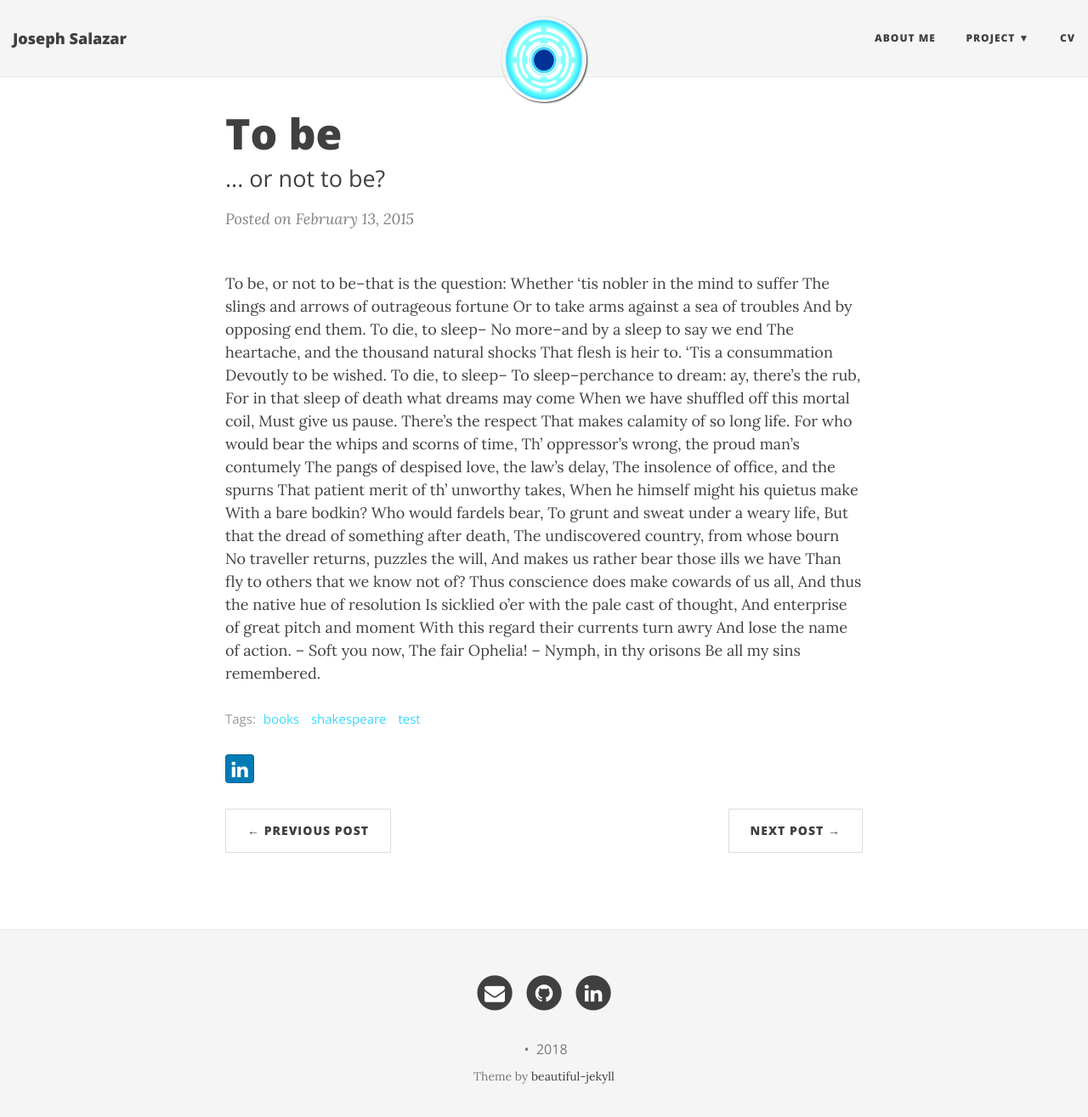
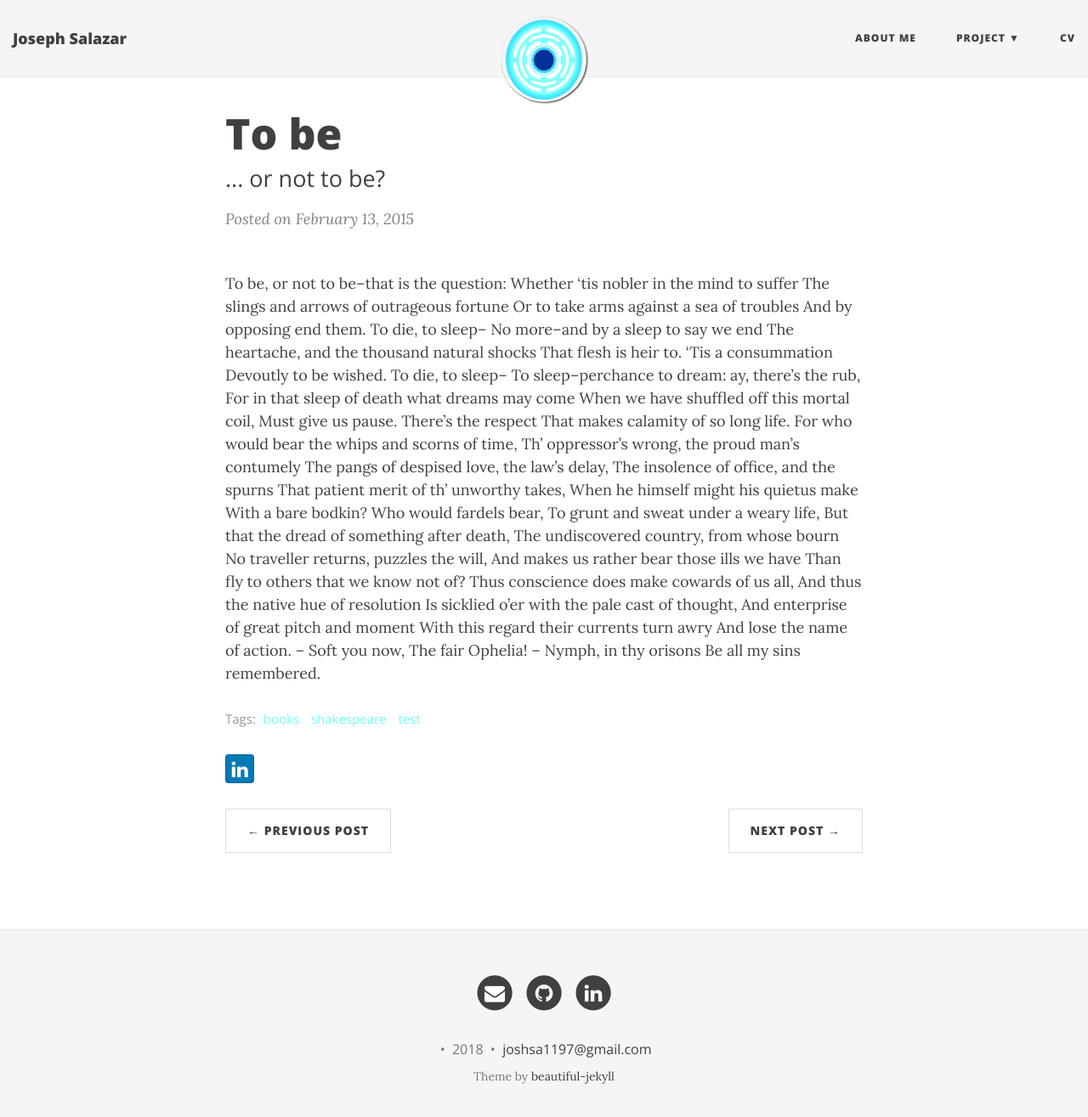
Before and after one commit to saj11/saj11.github.io, a Jekyll site: the page built from _posts/2015-02-13-hamlet-monologue.md, in a window 1280 px wide and 1328 px high. Shown: the top 1315 px of the window at 85% size. Built offline with Jekyll 4.4.1, drawn with Linux system fonts in a browser that asks for light colours; nearby versions of some CDN libraries.

Commit message:
Updating _config

```diff
--- a/_config.yml
+++ b/_config.yml
@@ -23,9 +23,9 @@
 navbar-links:
   About Me: "aboutme"
   Project:
-    - Beautiful Jekyll: "http://deanattali.com/beautiful-jekyll/"
-    - Learn markdown: "http://www.markdowntutorial.com/"
-    - GitHub Pages: "https://pages.github.com/"
+    - Machine Learning: "http://deanattali.com/beautiful-jekyll/"
+    - Cybersecurity: "http://www.markdowntutorial.com/"
+    - Robotics: "https://pages.github.com/"
   CV: "http://deanattali.com"
 
 # Image to show in the navigation bar - image must be a square (width = height)
@@ -44,8 +44,8 @@
 navbar-text-col: "#404040"
 navbar-children-col: "#F5F5F5"
 page-col: "#FFFFFF"
-link-col: "#3ED7FD"
-hover-col: "#73FFFA"
+link-col: "#73FFFA"
+hover-col: "#3ED7FD"
 footer-col: "#F5F5F5"
 footer-text-col: "#777777"
 footer-link-col: "#404040"
@@ -61,7 +61,7 @@
 
 # Change all these values or delete the ones you don't want.
 # Important: you must keep the "name" parameter, everything else you can remove
-#author:
+author: © Joseph Salazar
 name: Joseph Salazar
 
 # Select your active Social Network Links.
@@ -97,7 +97,7 @@
 
 # How to display the link to the website in the footer
 # Remove this if you don't want a link in the footer
-#url-pretty: "josephsa.com"  # eg. "deanattali.com/beautiful-jekyll"
+url-pretty: "joshsa1197@gmail.com"  # eg. "deanattali.com/beautiful-jekyll"
 
 # --- Web Statistics Section --- #
 
```
